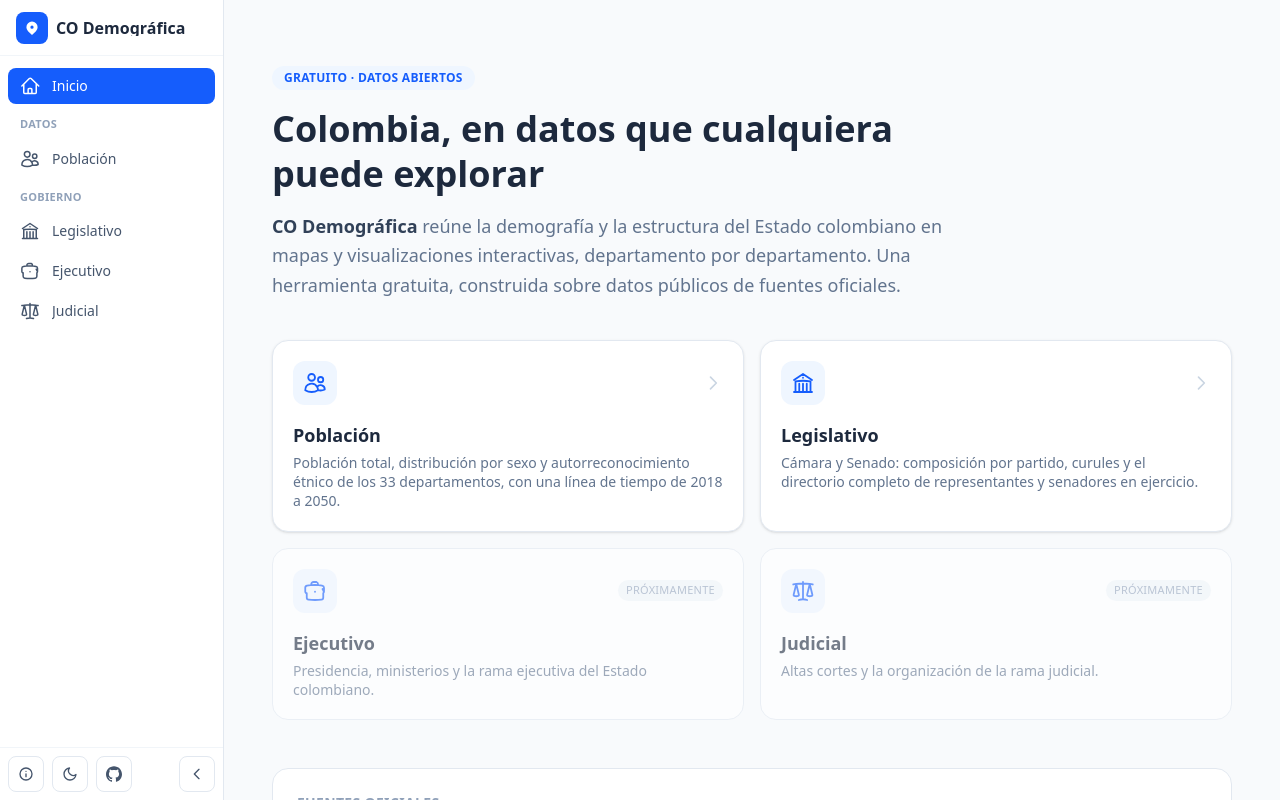
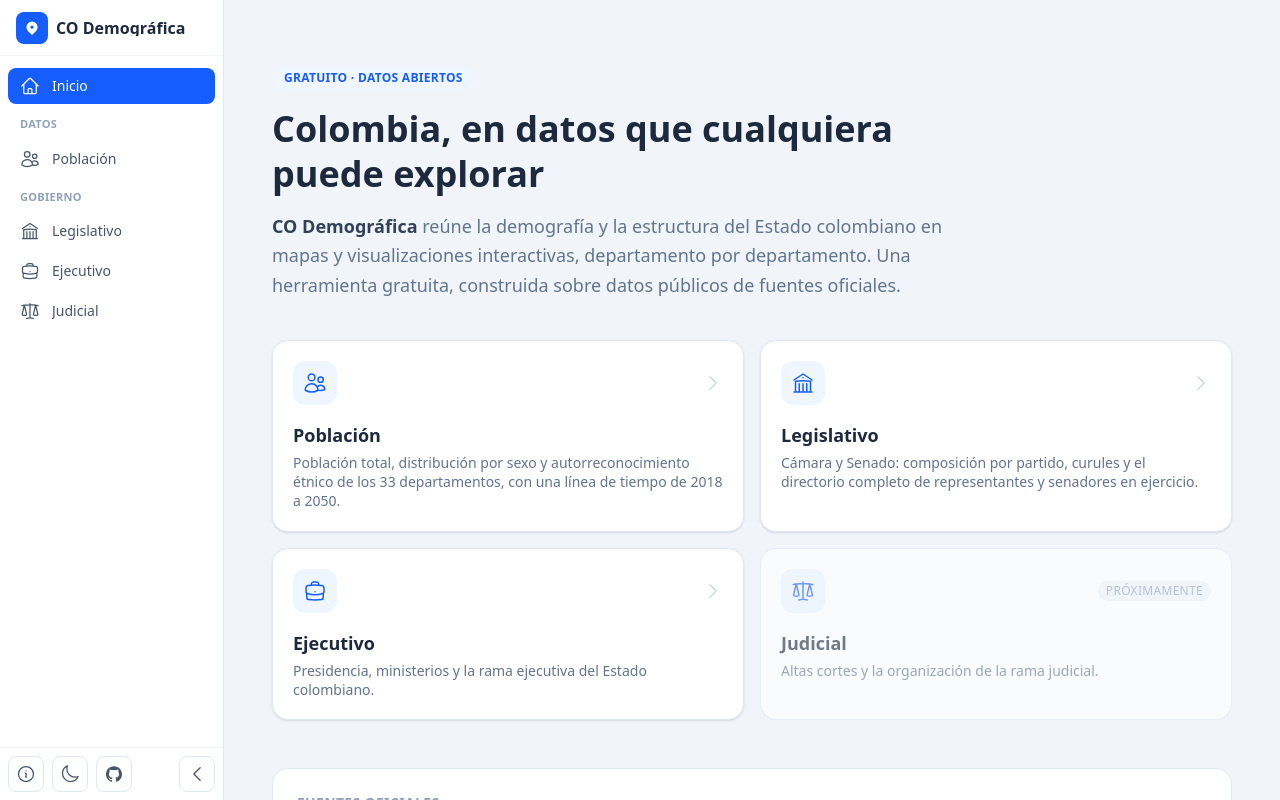
Before and after one commit to andresgobl98/colombia-demographics, a React (Vite) app: page / in a window 1280 px wide. Built offline with nearby package versions, Linux system fonts and the light colour scheme.

Commit message:
polish: accessibility, usability and overall look

```diff
--- a/package.json
+++ b/package.json
@@ -10,6 +10,7 @@
     "preview": "vite preview"
   },
   "dependencies": {
+    "@heroicons/react": "^2.2.0",
     "@vercel/analytics": "^2.0.1",
     "d3-geo": "^3.1.1",
     "d3-scale": "^4.0.2",
--- a/src/components/Sidebar.jsx
+++ b/src/components/Sidebar.jsx
@@ -1,44 +1,18 @@
 import { NavLink } from "react-router-dom";
+import {
+  HomeIcon,
+  UsersIcon,
+  BuildingLibraryIcon,
+  BriefcaseIcon,
+  ScaleIcon,
+  InformationCircleIcon,
+  ChevronLeftIcon,
+  ChevronRightIcon,
+  XMarkIcon,
+} from "@heroicons/react/24/outline";
 import { ThemeToggle } from "./ui";
 
-/* ── Icons (heroicons-style, stroke-based to match the rest of the app) ────── */
 const ic = "w-5 h-5 shrink-0";
-
-function HomeIcon({ className = ic }) {
-  return (
-    <svg className={className} fill="none" stroke="currentColor" strokeWidth={1.8} viewBox="0 0 24 24">
-      <path strokeLinecap="round" strokeLinejoin="round" d="M2.25 12l8.954-8.955a1.5 1.5 0 012.122 0L22.5 12M4.5 9.75v10.125c0 .621.504 1.125 1.125 1.125H9.75v-4.875c0-.621.504-1.125 1.125-1.125h2.25c.621 0 1.125.504 1.125 1.125V21h4.125c.621 0 1.125-.504 1.125-1.125V9.75M8.25 21h8.25" />
-    </svg>
-  );
-}
-function UsersIcon({ className = ic }) {
-  return (
-    <svg className={className} fill="none" stroke="currentColor" strokeWidth={1.8} viewBox="0 0 24 24">
-      <path strokeLinecap="round" strokeLinejoin="round" d="M15 19.128a9.38 9.38 0 002.625.372 9.337 9.337 0 004.121-.952 4.125 4.125 0 00-7.533-2.493M15 19.128v-.003c0-1.113-.285-2.16-.786-3.07M15 19.128v.106A12.318 12.318 0 018.624 21c-2.331 0-4.512-.645-6.374-1.766l-.001-.109a6.375 6.375 0 0111.964-3.07M12 6.375a3.375 3.375 0 11-6.75 0 3.375 3.375 0 016.75 0zm8.25 2.25a2.625 2.625 0 11-5.25 0 2.625 2.625 0 015.25 0z" />
-    </svg>
-  );
-}
-function BankIcon({ className = ic }) {
-  return (
-    <svg className={className} fill="none" stroke="currentColor" strokeWidth={1.8} viewBox="0 0 24 24">
-      <path strokeLinecap="round" strokeLinejoin="round" d="M12 21v-8.25M15.75 21v-8.25M8.25 21v-8.25M3 9l9-6 9 6m-1.5 12V10.332A48.36 48.36 0 0012 9.75c-2.551 0-5.056.2-7.5.582V21M3 21h18M12 6.75h.008v.008H12V6.75z" />
-    </svg>
-  );
-}
-function BriefcaseIcon({ className = ic }) {
-  return (
-    <svg className={className} fill="none" stroke="currentColor" strokeWidth={1.8} viewBox="0 0 24 24">
-      <path strokeLinecap="round" strokeLinejoin="round" d="M20.25 14.15v4.25c0 1.094-.787 2.036-1.872 2.18-2.087.277-4.216.42-6.378.42s-4.291-.143-6.378-.42c-1.085-.144-1.872-1.086-1.872-2.18v-4.25m16.5 0a2.18 2.18 0 00.75-1.661V8.706c0-1.081-.768-2.015-1.837-2.175a48.114 48.114 0 00-3.413-.387m4.5 5.694v-.293c0-.625-.292-1.198-.764-1.567M3 14.15a2.18 2.18 0 01-.75-1.661V8.706c0-1.081.768-2.015 1.837-2.175a48.111 48.111 0 013.413-.387m7.5 0V5.25A2.25 2.25 0 0013.5 3h-3a2.25 2.25 0 00-2.25 2.25v.894m7.5 0a48.667 48.667 0 00-7.5 0M12 12.75h.008v.008H12v-.008z" />
-    </svg>
-  );
-}
-function ScaleIcon({ className = ic }) {
-  return (
-    <svg className={className} fill="none" stroke="currentColor" strokeWidth={1.8} viewBox="0 0 24 24">
-      <path strokeLinecap="round" strokeLinejoin="round" d="M12 3v17.25m0 0c-1.472 0-2.882.265-4.185.75M12 20.25c1.472 0 2.882.265 4.185.75M18.75 4.97A48.416 48.416 0 0012 4.5c-2.291 0-4.545.16-6.75.47m13.5 0c1.01.143 2.01.317 3 .52m-3-.52l2.62 10.726c.122.499-.106 1.028-.589 1.202a5.988 5.988 0 01-2.031.352 5.988 5.988 0 01-2.031-.352c-.483-.174-.711-.703-.59-1.202L18.75 4.971zm-16.5.52c.99-.203 1.99-.377 3-.52m0 0l2.62 10.726c.122.499-.106 1.028-.589 1.202a5.989 5.989 0 01-2.031.352 5.989 5.989 0 01-2.031-.352c-.483-.174-.711-.703-.59-1.202L5.25 4.971z" />
-    </svg>
-  );
-}
 
 /**
  * Navigation tree. Datos fans out into topics (only Población exists today; more
@@ -53,7 +27,7 @@ const SECTIONS = [
   {
     label: "Gobierno",
     items: [
-      { to: "/gobierno/legislativo", label: "Legislativo", icon: BankIcon },
+      { to: "/gobierno/legislativo", label: "Legislativo", icon: BuildingLibraryIcon },
       { to: "/gobierno/ejecutivo", label: "Ejecutivo", icon: BriefcaseIcon },
       { to: "/gobierno/judicial", label: "Judicial", icon: ScaleIcon },
     ],
@@ -113,9 +87,7 @@ export default function Sidebar({
         </div>
         {mobile && onClose && (
           <button onClick={onClose} aria-label="Cerrar menú" className={iconBtn}>
-            <svg className="w-4 h-4" fill="none" stroke="currentColor" strokeWidth={2} viewBox="0 0 24 24">
-              <path strokeLinecap="round" strokeLinejoin="round" d="M6 18L18 6M6 6l12 12" />
-            </svg>
+            <XMarkIcon className="w-5 h-5" />
           </button>
         )}
       </div>
@@ -129,7 +101,7 @@ export default function Sidebar({
           title={collapsed ? "Inicio" : undefined}
           className={navItemClass(collapsed)}
         >
-          <HomeIcon />
+          <HomeIcon className={ic} />
           {!collapsed && <span className="truncate">Inicio</span>}
         </NavLink>
         {SECTIONS.map((section, i) => (
@@ -151,7 +123,7 @@ export default function Sidebar({
                   title={collapsed ? item.label : undefined}
                   className={navItemClass(collapsed)}
                 >
-                  <Icon />
+                  <Icon className={ic} />
                   {!collapsed && <span className="truncate">{item.label}</span>}
                 </NavLink>
               );
@@ -167,10 +139,7 @@ export default function Sidebar({
         }`}
       >
         <button onClick={onAbout} aria-label="Acerca de" title="Acerca de" className={iconBtn}>
-          <svg className="w-4 h-4" fill="none" stroke="currentColor" strokeWidth={2} viewBox="0 0 24 24">
-            <circle cx="12" cy="12" r="9" />
-            <path strokeLinecap="round" strokeLinejoin="round" d="M12 16v-4M12 8h.01" />
-          </svg>
+          <InformationCircleIcon className="w-5 h-5" />
         </button>
         <ThemeToggle />
         <a
@@ -192,9 +161,11 @@ export default function Sidebar({
             title={collapsed ? "Expandir" : "Contraer"}
             className={`${iconBtn} ${collapsed ? "" : "ml-auto"}`}
           >
-            <svg className="w-4 h-4" fill="none" stroke="currentColor" strokeWidth={2} viewBox="0 0 24 24">
-              <path strokeLinecap="round" strokeLinejoin="round" d={collapsed ? "M9 5l7 7-7 7" : "M15 19l-7-7 7-7"} />
-            </svg>
+            {collapsed ? (
+              <ChevronRightIcon className="w-5 h-5" />
+            ) : (
+              <ChevronLeftIcon className="w-5 h-5" />
+            )}
           </button>
         )}
       </div>
--- a/src/components/ui/ThemeToggle.jsx
+++ b/src/components/ui/ThemeToggle.jsx
@@ -1,4 +1,5 @@
 import { useState } from "react";
+import { SunIcon, MoonIcon } from "@heroicons/react/24/outline";
 
 function isDarkNow() {
   return typeof document !== "undefined" &&
@@ -26,18 +27,7 @@ export default function ThemeToggle() {
       title={dark ? "Modo claro" : "Modo oscuro"}
       className="w-9 h-9 flex items-center justify-center rounded-lg border border-slate-200 dark:border-slate-700 bg-white dark:bg-slate-800 text-slate-600 dark:text-slate-300 hover:bg-slate-50 dark:hover:bg-slate-700 transition-colors shrink-0"
     >
-      {dark ? (
-        // Sun
-        <svg className="w-4 h-4" fill="none" stroke="currentColor" strokeWidth={2} viewBox="0 0 24 24">
-          <circle cx="12" cy="12" r="4" />
-          <path strokeLinecap="round" d="M12 2v2m0 16v2M4.93 4.93l1.41 1.41m11.32 11.32l1.41 1.41M2 12h2m16 0h2M4.93 19.07l1.41-1.41M17.66 6.34l1.41-1.41" />
-        </svg>
-      ) : (
-        // Moon
-        <svg className="w-4 h-4" fill="none" stroke="currentColor" strokeWidth={2} viewBox="0 0 24 24">
-          <path strokeLinecap="round" strokeLinejoin="round" d="M21 12.79A9 9 0 1111.21 3 7 7 0 0021 12.79z" />
-        </svg>
-      )}
+      {dark ? <SunIcon className="w-5 h-5" /> : <MoonIcon className="w-5 h-5" />}
     </button>
   );
 }
--- a/src/index.css
+++ b/src/index.css
@@ -20,8 +20,13 @@
 body {
   margin: 0;
   font-family: system-ui, 'Segoe UI', Roboto, sans-serif;
-  background: #f8fafc;
+  /* slate-100: a touch darker than the cards so white containers read as
+     raised surfaces in light mode. See accessibility note in CLAUDE.md. */
+  background: #f1f5f9;
   color: #1e293b;
+  /* Readability floor: 16px base. UI text should not drop below 14px (text-sm);
+     reserve 12px (text-xs) for uppercase eyebrow/badge labels only. */
+  font-size: 16px;
 }
 
 .dark body {
--- a/src/layouts/AppLayout.jsx
+++ b/src/layouts/AppLayout.jsx
@@ -1,5 +1,6 @@
 import { useEffect, useState } from "react";
 import { Outlet, useLocation } from "react-router-dom";
+import { Bars3Icon } from "@heroicons/react/24/outline";
 import Sidebar from "../components/Sidebar";
 import { ThemeToggle } from "../components/ui";
 import AboutModal from "../components/AboutModal";
@@ -40,7 +41,7 @@ export default function AppLayout() {
   };
 
   return (
-    <div className="flex h-svh bg-slate-50 dark:bg-slate-900">
+    <div className="flex h-svh bg-slate-100 dark:bg-slate-900">
       {/* Desktop sidebar (collapsible rail) */}
       <div
         className={`hidden md:block shrink-0 transition-[width] duration-200 ${
@@ -64,9 +65,7 @@ export default function AppLayout() {
               aria-label="Abrir menú"
               className="w-9 h-9 flex items-center justify-center rounded-lg border border-slate-200 dark:border-slate-700 text-slate-600 dark:text-slate-300 hover:bg-slate-50 dark:hover:bg-slate-700 transition-colors shrink-0"
             >
-              <svg className="w-5 h-5" fill="none" stroke="currentColor" strokeWidth={2} viewBox="0 0 24 24">
-                <path strokeLinecap="round" strokeLinejoin="round" d="M3.75 6.75h16.5M3.75 12h16.5m-16.5 5.25h16.5" />
-              </svg>
+              <Bars3Icon className="w-5 h-5" />
             </button>
             <h1 className="text-base font-bold text-slate-800 dark:text-slate-100 leading-none truncate">
               CO Demográfica
--- a/src/pages/HomePage.jsx
+++ b/src/pages/HomePage.jsx
@@ -1,37 +1,14 @@
 import { Link } from "react-router-dom";
+import {
+  UsersIcon,
+  BuildingLibraryIcon,
+  BriefcaseIcon,
+  ScaleIcon,
+  ChevronRightIcon,
+} from "@heroicons/react/24/outline";
 import { SOURCE_GROUPS } from "../data/sources";
 
-/* ── Section icons (match the sidebar's stroke style) ──────────────────────── */
 const ic = "w-6 h-6";
-
-function UsersIcon() {
-  return (
-    <svg className={ic} fill="none" stroke="currentColor" strokeWidth={1.8} viewBox="0 0 24 24">
-      <path strokeLinecap="round" strokeLinejoin="round" d="M15 19.128a9.38 9.38 0 002.625.372 9.337 9.337 0 004.121-.952 4.125 4.125 0 00-7.533-2.493M15 19.128v-.003c0-1.113-.285-2.16-.786-3.07M15 19.128v.106A12.318 12.318 0 018.624 21c-2.331 0-4.512-.645-6.374-1.766l-.001-.109a6.375 6.375 0 0111.964-3.07M12 6.375a3.375 3.375 0 11-6.75 0 3.375 3.375 0 016.75 0zm8.25 2.25a2.625 2.625 0 11-5.25 0 2.625 2.625 0 015.25 0z" />
-    </svg>
-  );
-}
-function BankIcon() {
-  return (
-    <svg className={ic} fill="none" stroke="currentColor" strokeWidth={1.8} viewBox="0 0 24 24">
-      <path strokeLinecap="round" strokeLinejoin="round" d="M12 21v-8.25M15.75 21v-8.25M8.25 21v-8.25M3 9l9-6 9 6m-1.5 12V10.332A48.36 48.36 0 0012 9.75c-2.551 0-5.056.2-7.5.582V21M3 21h18M12 6.75h.008v.008H12V6.75z" />
-    </svg>
-  );
-}
-function BriefcaseIcon() {
-  return (
-    <svg className={ic} fill="none" stroke="currentColor" strokeWidth={1.8} viewBox="0 0 24 24">
-      <path strokeLinecap="round" strokeLinejoin="round" d="M20.25 14.15v4.25c0 1.094-.787 2.036-1.872 2.18-2.087.277-4.216.42-6.378.42s-4.291-.143-6.378-.42c-1.085-.144-1.872-1.086-1.872-2.18v-4.25m16.5 0a2.18 2.18 0 00.75-1.661V8.706c0-1.081-.768-2.015-1.837-2.175a48.114 48.114 0 00-3.413-.387m4.5 5.694v-.293c0-.625-.292-1.198-.764-1.567M3 14.15a2.18 2.18 0 01-.75-1.661V8.706c0-1.081.768-2.015 1.837-2.175a48.111 48.111 0 013.413-.387m7.5 0V5.25A2.25 2.25 0 0013.5 3h-3a2.25 2.25 0 00-2.25 2.25v.894m7.5 0a48.667 48.667 0 00-7.5 0M12 12.75h.008v.008H12v-.008z" />
-    </svg>
-  );
-}
-function ScaleIcon() {
-  return (
-    <svg className={ic} fill="none" stroke="currentColor" strokeWidth={1.8} viewBox="0 0 24 24">
-      <path strokeLinecap="round" strokeLinejoin="round" d="M12 3v17.25m0 0c-1.472 0-2.882.265-4.185.75M12 20.25c1.472 0 2.882.265 4.185.75M18.75 4.97A48.416 48.416 0 0012 4.5c-2.291 0-4.545.16-6.75.47m13.5 0c1.01.143 2.01.317 3 .52m-3-.52l2.62 10.726c.122.499-.106 1.028-.589 1.202a5.988 5.988 0 01-2.031.352 5.988 5.988 0 01-2.031-.352c-.483-.174-.711-.703-.59-1.202L18.75 4.971zm-16.5.52c.99-.203 1.99-.377 3-.52m0 0l2.62 10.726c.122.499-.106 1.028-.589 1.202a5.989 5.989 0 01-2.031.352 5.989 5.989 0 01-2.031-.352c-.483-.174-.711-.703-.59-1.202L5.25 4.971z" />
-    </svg>
-  );
-}
 
 const SECTIONS = [
   {
@@ -44,13 +21,13 @@ const SECTIONS = [
     to: "/gobierno/legislativo",
     title: "Legislativo",
     desc: "Cámara y Senado: composición por partido, curules y el directorio completo de representantes y senadores en ejercicio.",
-    icon: BankIcon,
+    icon: BuildingLibraryIcon,
   },
   {
+    to: "/gobierno/ejecutivo",
     title: "Ejecutivo",
     desc: "Presidencia, ministerios y la rama ejecutiva del Estado colombiano.",
     icon: BriefcaseIcon,
-    soon: true,
   },
   {
     title: "Judicial",
@@ -66,16 +43,14 @@ function SectionCard({ section }) {
     <>
       <div className="flex items-center justify-between">
         <span className="w-11 h-11 flex items-center justify-center rounded-xl bg-blue-50 dark:bg-blue-500/10 text-blue-600 dark:text-blue-400">
-          <Icon />
+          <Icon className={ic} />
         </span>
         {section.soon ? (
-          <span className="text-[11px] font-medium uppercase tracking-wide text-slate-400 dark:text-slate-500 bg-slate-100 dark:bg-slate-700/50 rounded-full px-2 py-0.5">
+          <span className="text-xs font-medium uppercase tracking-wide text-slate-400 dark:text-slate-500 bg-slate-100 dark:bg-slate-700/50 rounded-full px-2 py-0.5">
             Próximamente
           </span>
         ) : (
-          <svg className="w-5 h-5 text-slate-300 dark:text-slate-600 group-hover:text-blue-500 group-hover:translate-x-0.5 transition" fill="none" stroke="currentColor" strokeWidth={2} viewBox="0 0 24 24">
-            <path strokeLinecap="round" strokeLinejoin="round" d="M9 5l7 7-7 7" />
-          </svg>
+          <ChevronRightIcon className="w-5 h-5 text-slate-300 dark:text-slate-600 group-hover:text-blue-500 group-hover:translate-x-0.5 transition" />
         )}
       </div>
       <h3 className="mt-4 text-lg font-bold text-slate-800 dark:text-slate-100">{section.title}</h3>
@@ -138,7 +113,7 @@ export default function HomePage() {
           <div className="mt-4 grid gap-x-8 gap-y-4 sm:grid-cols-2">
             {SOURCE_GROUPS.map((group) => (
               <div key={group.prefix}>
-                <p className="text-[11px] font-semibold uppercase tracking-wide text-slate-400 dark:text-slate-500 mb-1.5">
+                <p className="text-xs font-semibold uppercase tracking-wide text-slate-400 dark:text-slate-500 mb-1.5">
                   {group.label}
                 </p>
                 <ul className="space-y-1.5">
```
Also changed, not shown: 2 other files (tests, documents, lock files or other folders).
